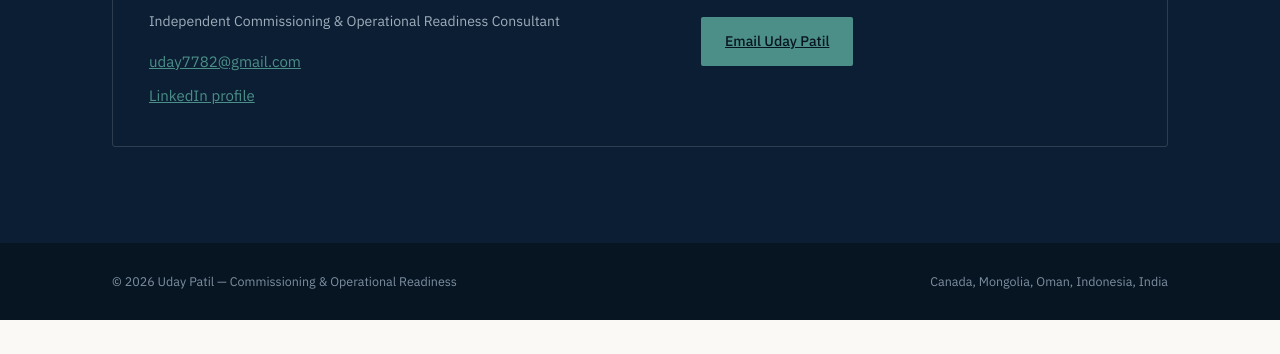
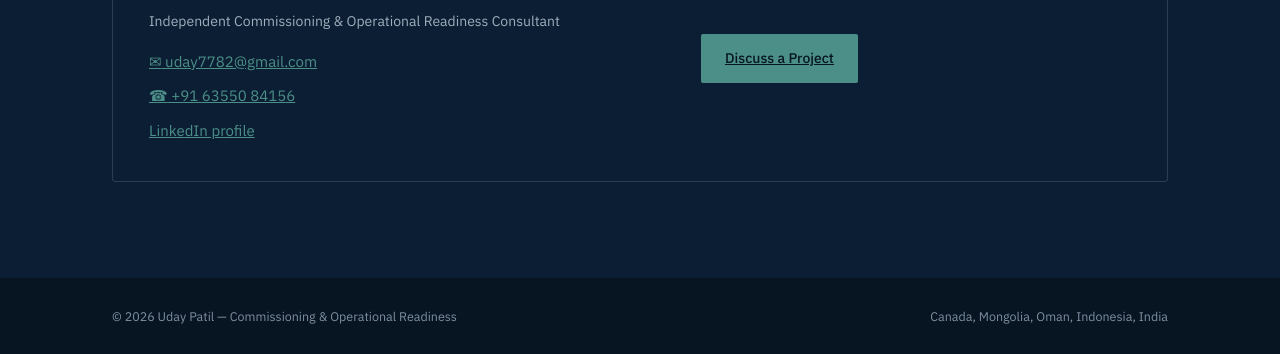
Before and after one commit to UBPConsulting/udaypatil.github.io, a plain HTML site: page index.html in a window 1280 px wide. Shown: the part 5177-5531 px from the top of the page. Before the commit the page ends 5497 px from the top, so only its background shows below. Drawn offline with Linux system fonts and the light colour scheme.

Commit message:
Update index.html

```diff
--- a/index.html
+++ b/index.html
@@ -338,24 +338,63 @@ section{padding:96px 0}
 </section>
 
 <section class="contact" id="contact">
+
   <div class="wrap">
+
     <p class="label">Start a conversation</p>
+
     <h2 class="lg">Have a commissioning or readiness challenge?</h2>
-    <p class="lede">Let's discuss the project, the current gap, and where specialist support could help.</p>
+
+    <p class="lede">
+      Let's discuss the project, the current gap, and where specialist support could help.
+    </p>
+
     <div class="contact-panel">
+
       <div>
+
         <h3>Uday Patil</h3>
-        <p class="role">Independent Commissioning &amp; Operational Readiness Consultant</p>
+
+        <p class="role">
+          Independent Commissioning &amp; Operational Readiness Consultant
+        </p>
+
         <div class="contact-links">
-          <a href="mailto:uday7782@gmail.com">uday7782@gmail.com</a>
-          <a href="https://www.linkedin.com/in/uday-patil-9ab20764/" target="_blank" rel="noopener">LinkedIn profile</a>
+
+          <a href="mailto:uday7782@gmail.com">
+            <span aria-hidden="true">✉</span>
+            uday7782@gmail.com
+          </a>
+
+          <a href="tel:+916355084156">
+            <span aria-hidden="true">☎</span>
+            +91 63550 84156
+          </a>
+
+          <a
+            href="https://www.linkedin.com/in/uday-patil-9ab20764/"
+            target="_blank"
+            rel="noopener"
+          >
+            LinkedIn profile
+          </a>
+
         </div>
+
       </div>
+
       <div>
-        <a class="btn btn-primary" href="mailto:uday7782@gmail.com">Email Uday Patil</a>
+
+        <a class="btn btn-primary" href="mailto:uday7782@gmail.com">
+          Discuss a Project
+        </a>
+
       </div>
+
     </div>
+
   </div>
+
 </section>
 
 </main>
```
